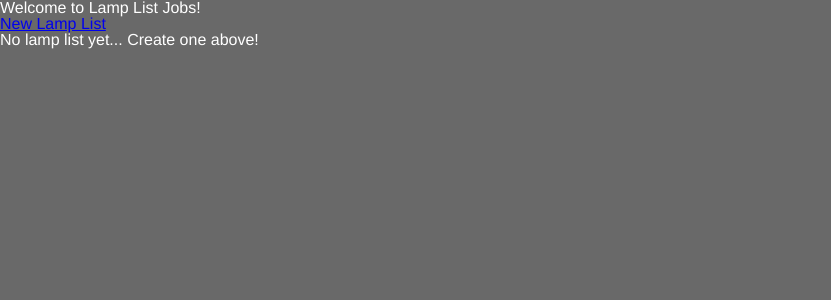
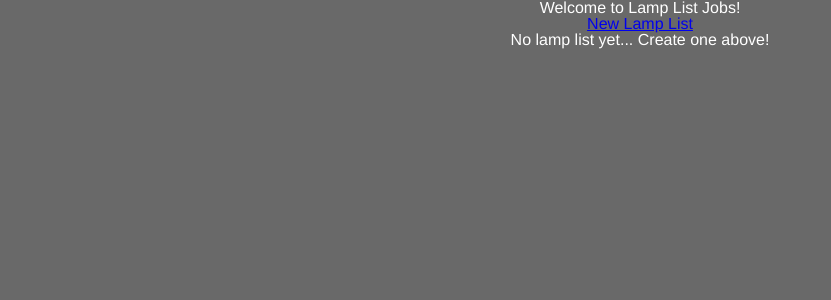
Before and after one commit to nbur4556/lamplist-jobs, a SvelteKit app in the folder client/: page / in a window 1280 px wide. Shown: the top 300 px of the page, without its empty margins (0-831 px from the left). Built offline with nearby package versions, Linux system fonts and the light colour scheme; no server answers.

Commit message:
use a centered content style for all pages

```diff
--- a/client/src/routes/+layout.svelte
+++ b/client/src/routes/+layout.svelte
@@ -2,4 +2,14 @@
 	import '@src/styles/global.scss';
 </script>
 
-<slot />
+<main>
+	<slot />
+</main>
+
+<style>
+	main {
+		display: flex;
+		flex-direction: column;
+		align-items: center;
+	}
+</style>
--- a/client/src/routes/+page.svelte
+++ b/client/src/routes/+page.svelte
@@ -3,7 +3,6 @@
 	import { JobListStore } from '@src/store/JobListStore';
 </script>
 
-<main>
 <h1>Welcome to Lamp List Jobs!</h1>
 
 <a href="/newList">New Lamp List</a>
@@ -13,4 +12,3 @@
 {:else}
 	<p>No lamp list yet... Create one above!</p>
 {/if}
-</main>
--- a/client/src/routes/newList/+page.svelte
+++ b/client/src/routes/newList/+page.svelte
@@ -7,6 +7,7 @@
 	const targetListSize = 40;
 
 	const addEntry = () => {
+		//! Add entry should not require an id, this should be created by the backend
 		JobListStore.addEntry({ company: entry });
 		entry = '';
 	};
@@ -15,7 +16,6 @@
 	$: remainingCount = jobLength < targetListSize ? -(jobLength - targetListSize) : 0;
 </script>
 
-<main>
 <h1>Welcome to Lamp List Jobs!</h1>
 <a href="/">back</a>
 
@@ -30,4 +30,3 @@
 <a href="/newList/populate">Next</a>
 
 <JobList />
-</main>
--- a/client/src/styles/global.scss
+++ b/client/src/styles/global.scss
@@ -2,10 +2,10 @@
 @use '../theme/fonts';
 
 body {
-  background-color: colors.$bg-dark;
+	background-color: colors.$bg-dark;
 }
 
 main {
-  color: colors.$txt-main;
+	color: colors.$txt-main;
 	font-family: fonts.$base;
 }
```
Also changed, not shown: client/src/routes/newList/populate/+page.svelte (+5 -2 lines). Lines whose indentation alone changed are shown as unchanged.
